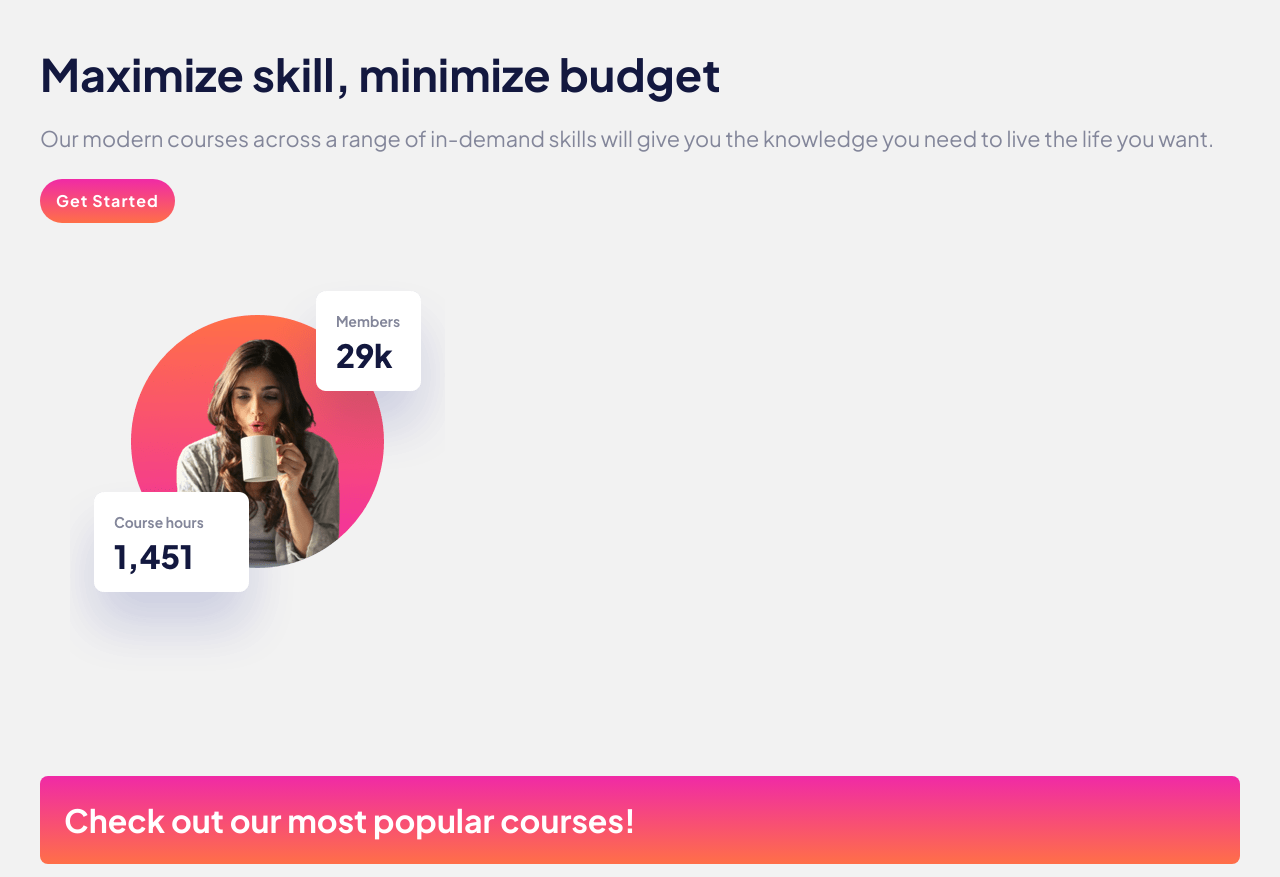
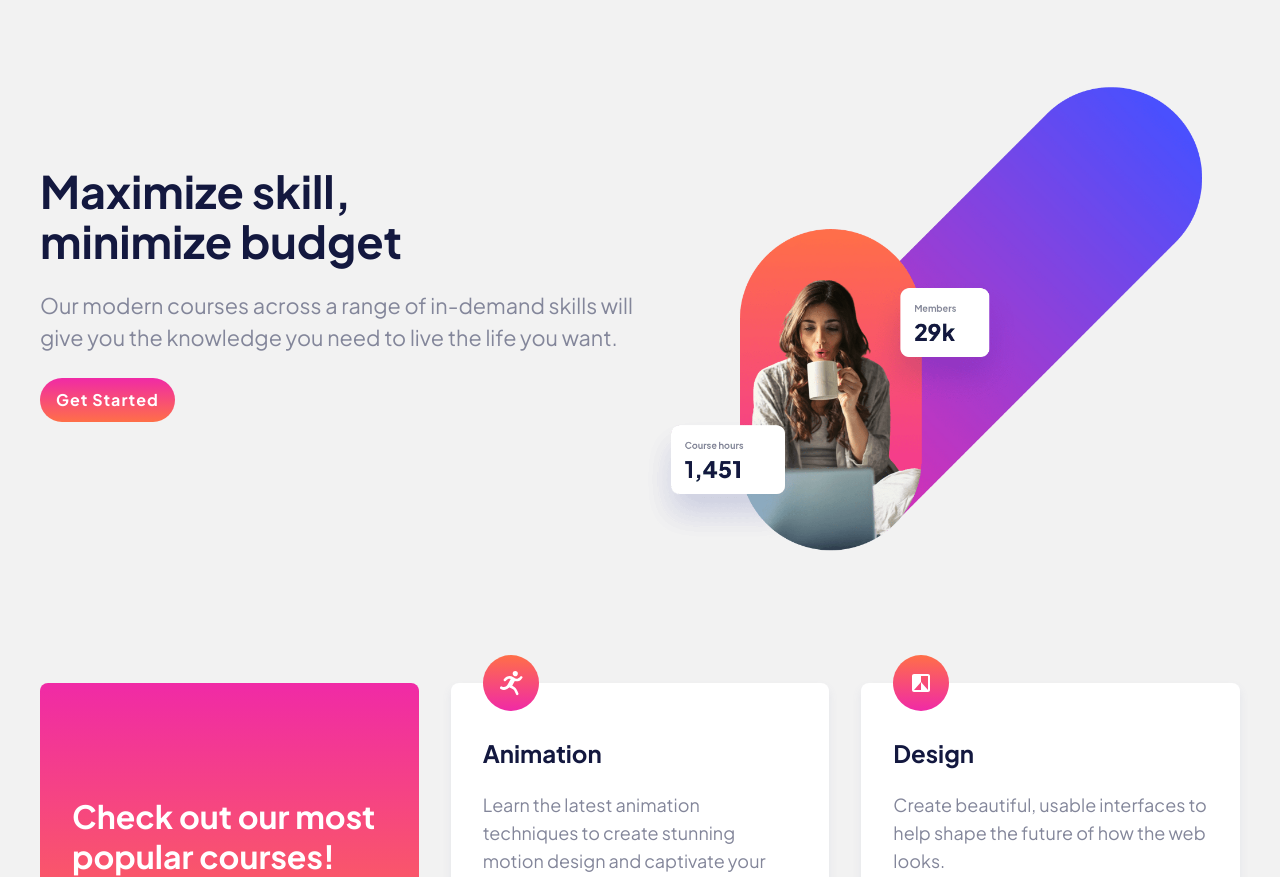
Before and after one commit to olopcodes/skilled, a website: page index.html in a window 1280 px wide. Shown: the part 75-952 px from the top of the page. Drawn offline with Linux system fonts and the light colour scheme.

Commit message:
added some responsive styles

```diff
--- a/index.html
+++ b/index.html
@@ -42,7 +42,23 @@
         </div>
 
         <div class="banner__img-box">
-          <img src="./assets/image-hero-mobile.png" alt="woman drinking and stats about the company">
+          <!-- <img src="./assets/image-hero-mobile.png" alt="woman drinking and stats about the company"> -->
+          <!-- <img src="./assets/image-hero-tablet@2x.png" alt=""> -->
+
+          <picture>
+            <source
+              srcset="./assets/image-hero-desktop.png"
+              media="(min-width: 1024px)"
+            />
+            <source
+              srcset="./assets/image-hero-tablet.png"
+              media="(min-width: 768px)"
+            />
+            <img
+              src="./assets/image-hero-mobile.png"
+              alt="stats about the site"
+            />
+          </picture>
         </div>
       </div>
     </section>
@@ -52,7 +68,7 @@
         <div class="courses__cards">
           <div class="courses__card">
             <h2 class="heading--secondary">
-              check out our most popular courses!
+              Check out our most popular courses!
             </h2>
           </div>
 
--- a/scss/_general.scss
+++ b/scss/_general.scss
@@ -1,5 +1,6 @@
 html, body {
     min-height: 100vh;
+    overflow: hidden;
 }
 
 body {
--- a/scss/_layout.scss
+++ b/scss/_layout.scss
@@ -1,4 +1,6 @@
 .header {
+    position: relative;
+    z-index: 10000;
 
     &__content {
         padding: 1rem 0;
@@ -12,16 +14,42 @@
 
 .banner {
     &__content {
-
+        @include mediaq('md') {
+            display: grid;
+            grid-template-columns: 1fr 1fr;
+            place-items: center;
+        }
     }
 
     &__text {
         margin-bottom: 3rem;
     }
+
+    &__img-box {
+        position: relative;
+    }
+
+    &__img-box img {
+        // transform: scale(1.5);
+        // position: absolute;
+        // left: 30%;
+        // top: -8rem;
+    }
 }
 
 .courses {
     &__cards {
+        @include mediaq('md') {
+            display: grid;
+            grid-template-columns: 1fr 1fr;
+            gap: 1rem;
+        }
+
+        @include mediaq('lg') {
+            grid-template-columns: 1fr 1fr 1fr;
+            gap: 2rem;
+        }
+
 
     }
 
@@ -33,14 +61,18 @@
         margin-bottom: 4rem;
         box-shadow: 0px 5px 10px 0px rgba(102, 108,163, .1);
 
+        @include mediaq('lg') {
+           padding: 2rem;
+        }
+
         &:first-child {
             background-image: $gradient-pink;
             color: $color-white;
             box-shadow: none;
-            &::first-letter {
-                text-transform: capitalize;
-            }
+            display: grid;
+            place-items: center;
         }
+
     }
 
     &__card img {
```
Also changed, not shown: css/compiled_styles.css, 1 other file.
